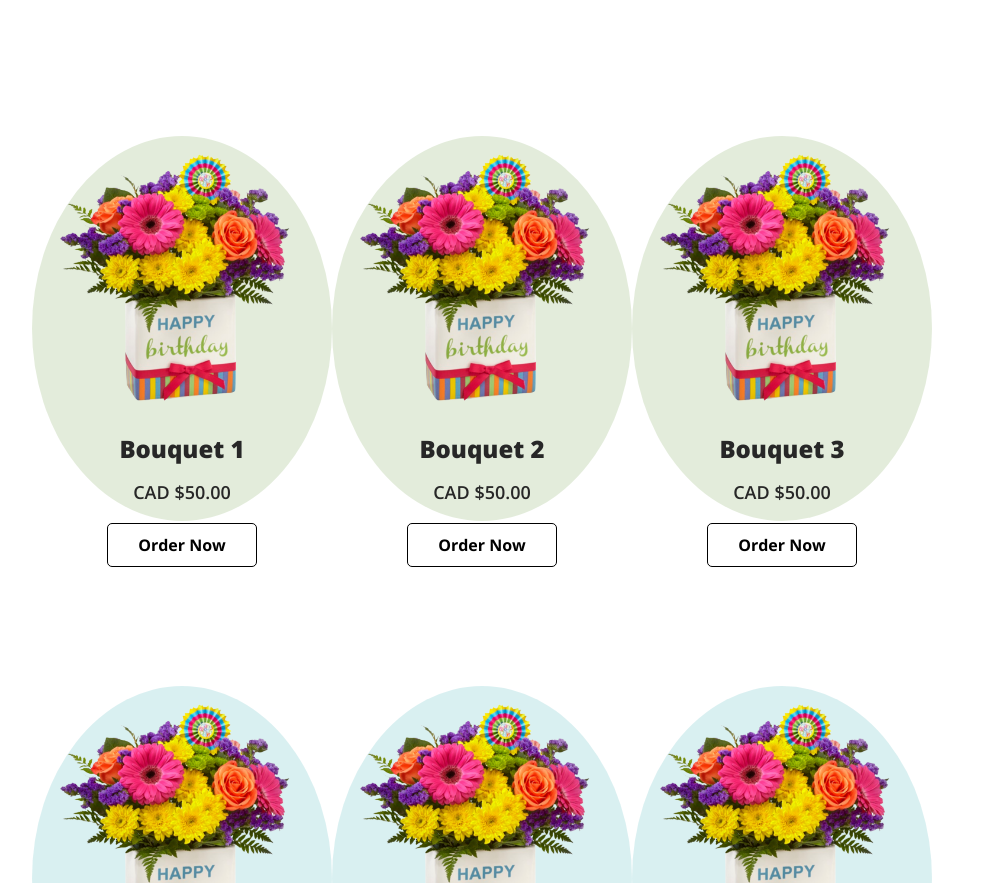
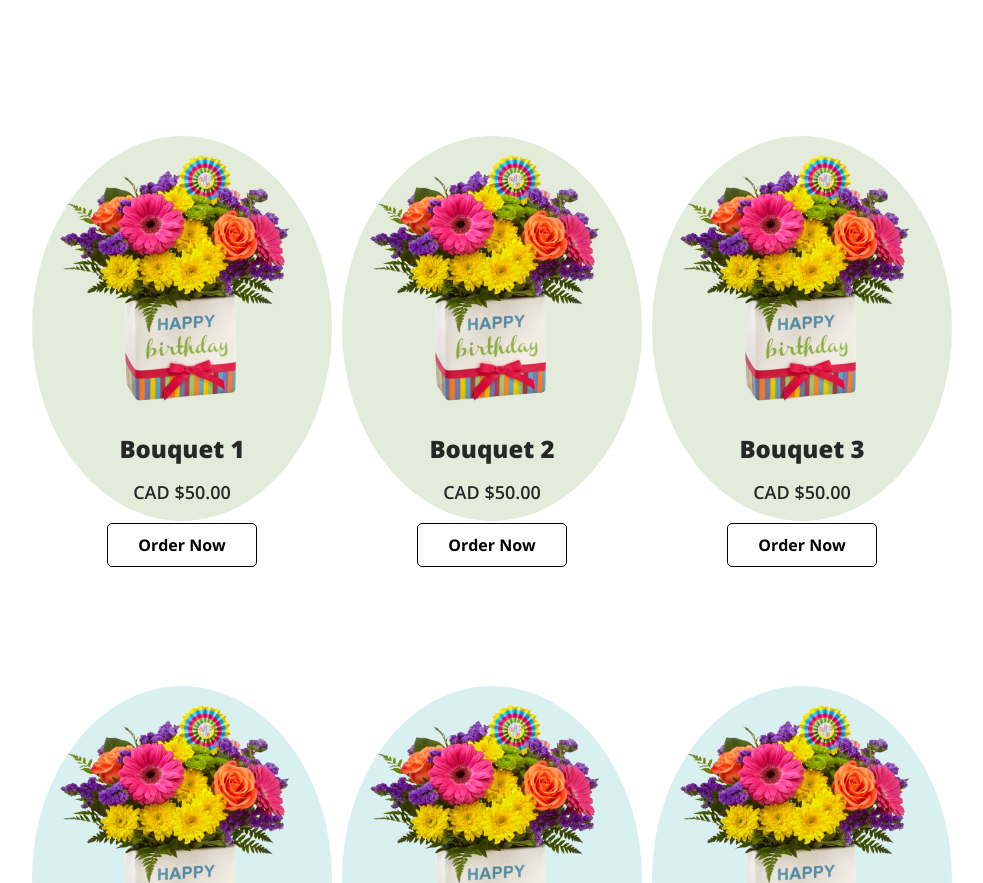
Before and after one commit to NikhilSarker/Flower-Shop, a plain HTML site: page index.html in a window 1280 px wide. Shown: the part 1080-1963 px from the top of the page, without its empty margins (208-1191 px from the left). Drawn offline with nearby package versions, Linux system fonts and the light colour scheme.

Commit message:
Final commit

```diff
--- a/css/style.css
+++ b/css/style.css
@@ -90,8 +90,8 @@ a{
   display: flex;
   align-items: center;
   justify-content: space-between;
-  /* background: rgba(5, 151, 160, 0.15); */
   height: 400px;
+  gap: 10px;
 }
 .birthday_item1{
   text-align: center;
--- a/index.html
+++ b/index.html
@@ -6,6 +6,7 @@
     <title>Flower Shop</title>
     <!-- CSS FILE LINK START -->
     <link rel="stylesheet" href="./css/style.css" type="text/css" />
+    <link rel="shortcut icon" href="./flower asset/favicon.png" type="image/x-icon">
     <!-- CSS FILE LINK END -->
     <!-- GOOGLE FONT LINK START -->
     <link rel="preconnect" href="https://fonts.googleapis.com" />
```
Also changed, not shown: flower asset/favicon.png (added).
